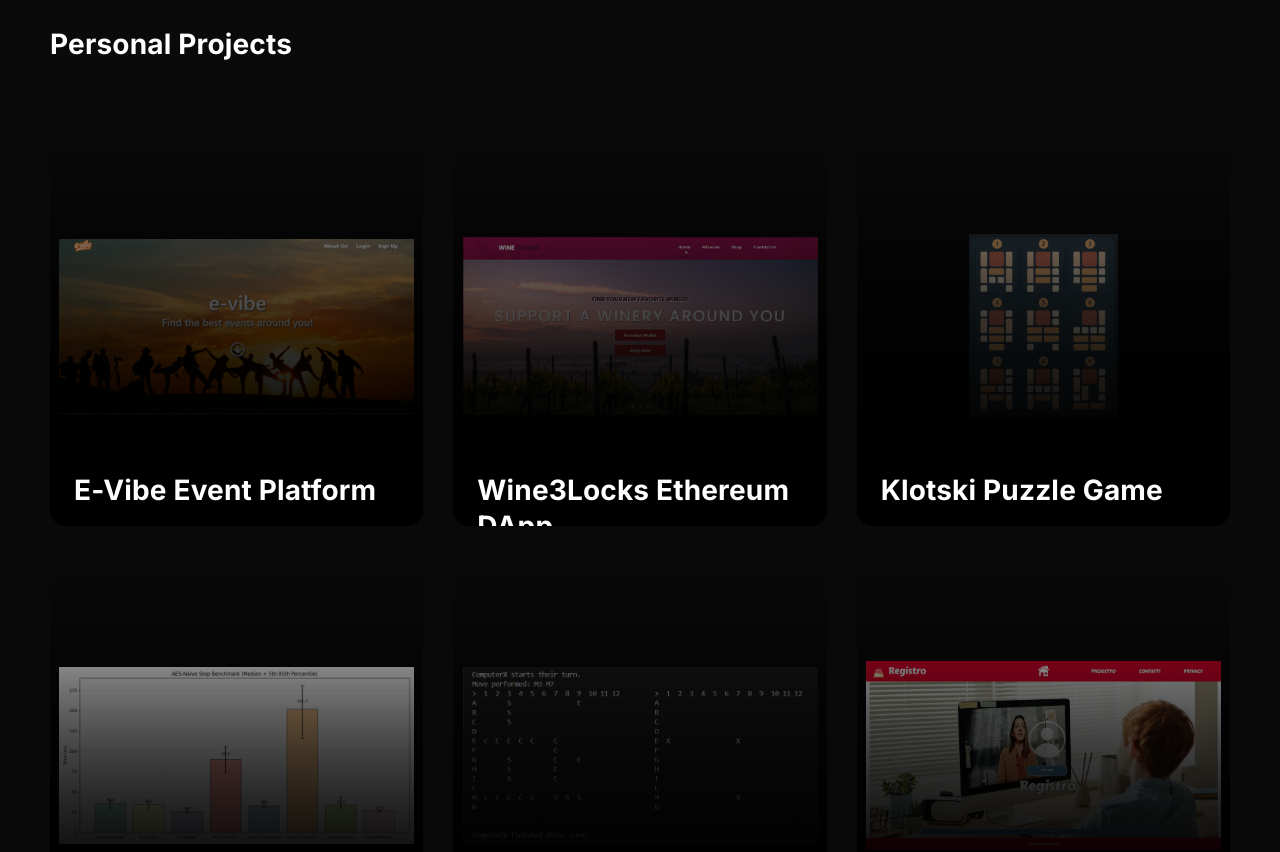
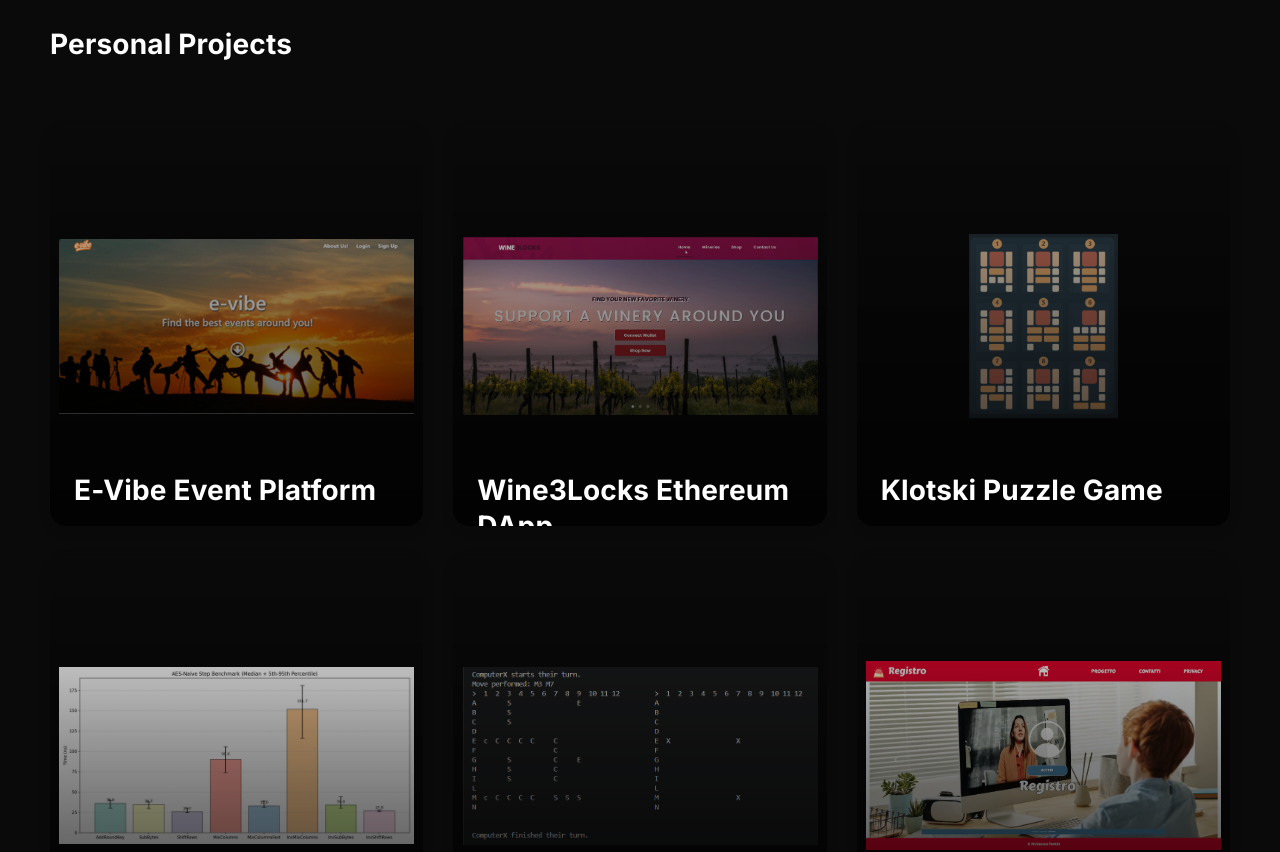
Before and after one commit to FrancescoAA1/portfolio, a React (Create React App) app: page / in a window 1280 px wide. Shown: the part 2920-3772 px from the top of the page. Built offline with nearby package versions, Linux system fonts and the light colour scheme.

Commit message:
Make personal projects cards less dark

```diff
--- a/src/assets/styles/Project.scss
+++ b/src/assets/styles/Project.scss
@@ -55,7 +55,7 @@
         width: 100%;
         left: 0;
         top: 0;
-        background-image: linear-gradient(rgba(0, 0, 0, 0), rgba(0, 0, 0, 1));
+        background-image: linear-gradient(rgba(0, 0, 0, 0), rgba(0, 0, 0, 0.5));
     }
 }
 
@@ -65,7 +65,7 @@
     left: 0;
     width: 100%;
     height: 100%;
-    background-image: linear-gradient(rgba(0, 0, 0, 0), rgba(0, 0, 0, 1));
+    background-image: linear-gradient(rgba(0, 0, 0, 0), rgba(0, 0, 0, 0.5));
 }
 
 .project-desc {
```
